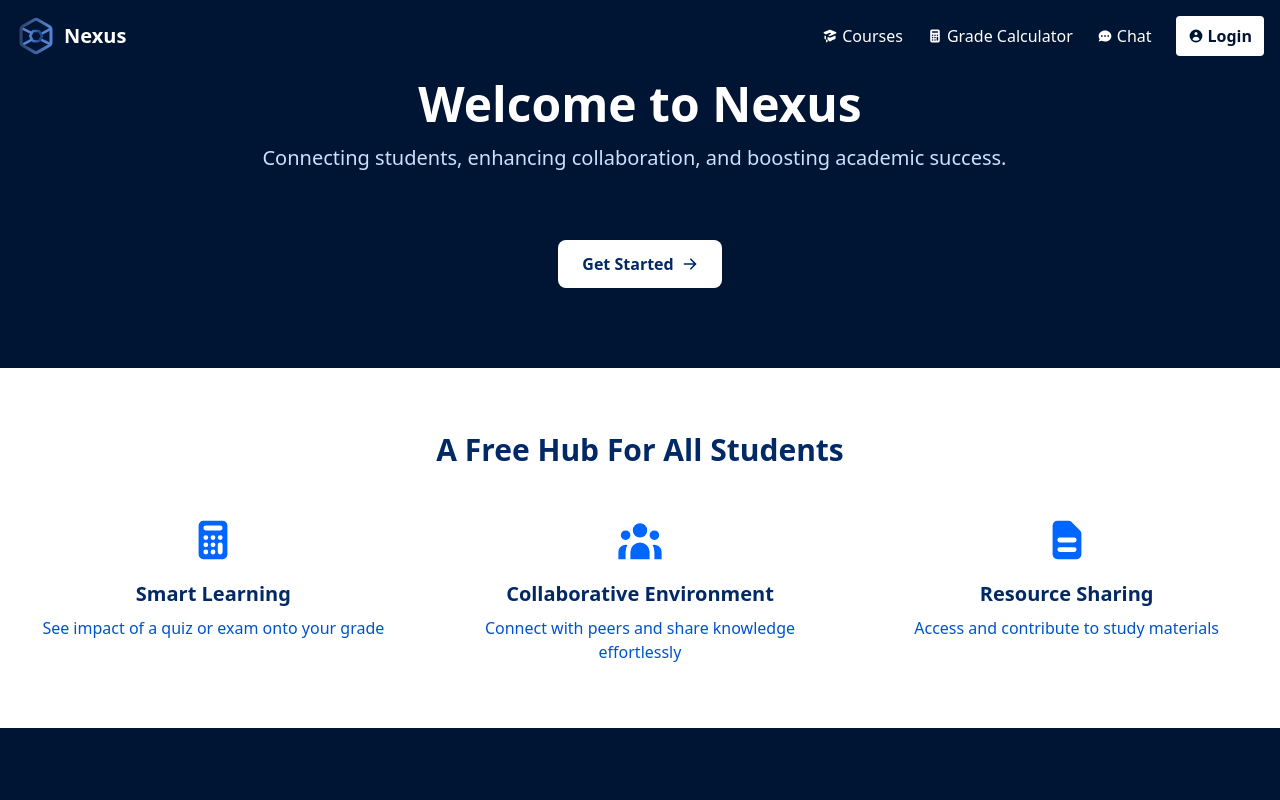
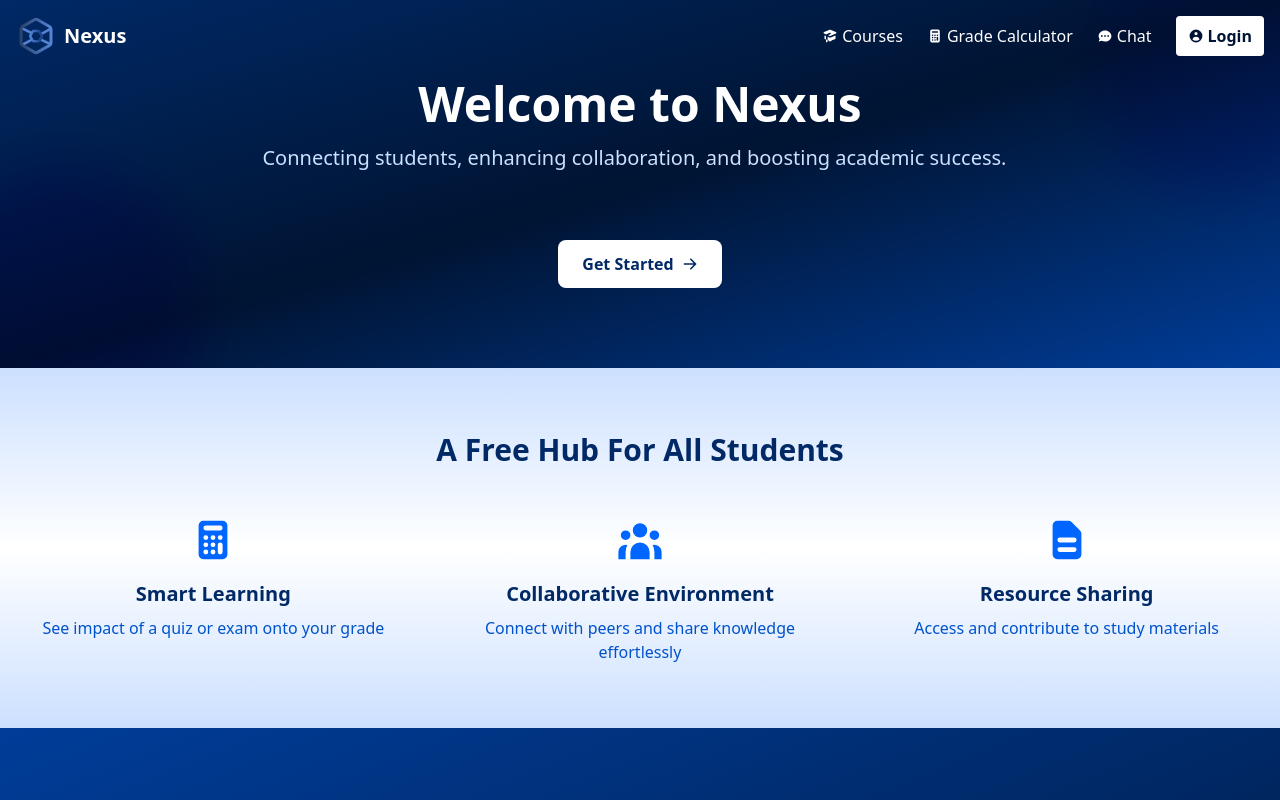
Before and after one commit to acm-projects/Nexus, a React (Vite) app in the folder nexus/: page / in a window 1280 px wide. Shown: the top 800 px of the page. Built offline with nearby package versions, Linux system fonts and the light colour scheme.

Commit message:
styling updates

```diff
--- a/nexus/package.json
+++ b/nexus/package.json
@@ -12,6 +12,7 @@
   "dependencies": {
     "@radix-ui/colors": "^3.0.0",
     "@radix-ui/react-navigation-menu": "^1.1.4",
+    "framer-motion": "^10.18.0",
     "react": "^18.3.1",
     "react-dom": "^18.3.1",
     "react-icons": "^4.12.0",
--- a/nexus/src/App.jsx
+++ b/nexus/src/App.jsx
@@ -7,6 +7,7 @@ import WhiteSection from './components/WhiteSection';
 import LoginPage from './pages/LoginPage';
 import RegisterPage from './pages/RegisterPage';
 import UploadDoc from './pages/UploadDoc';
+import Footer from './components/Footer';
 
 function App() {
   return (
@@ -20,8 +21,12 @@ function App() {
               <WhiteSection />
               <Features />
               {/* temp upload doc preview
+
+              <UploadDoc />
+              <Footer />
               */}
-              <UploadDoc />
+
+
             </main>
           } />
           <Route path="/login" element={<LoginPage />} />
--- /dev/null
+++ b/nexus/src/components/Footer.jsx
@@ -0,0 +1,18 @@
+import React from 'react';
+
+const Footer = () => {
+    return (
+        <footer className="footer">
+            <div className="footer-content">
+                <p>&copy; {new Date().getFullYear()} Nexus. All rights reserved.</p>
+                <ul className="footer-links">
+                    <li><a href="/about">About Us</a></li>
+                    <li><a href="/contact">Contact</a></li>
+                    <li><a href="/privacy">Privacy Policy</a></li>
+                </ul>
+            </div>
+        </footer>
+    );
+};
+
+export default Footer;
--- a/nexus/src/components/Navbar.jsx
+++ b/nexus/src/components/Navbar.jsx
@@ -26,7 +26,7 @@ const Navbar = () => {
     isScrolled ? 'bg-white bg-opacity-90 shadow-md' : 'bg-transparent'
   }`;
 
-  const linkClasses = `hover:text-nexus-blue-200 flex items-center ${
+  const linkClasses = `hover:text-nexus-blue-200 flex items-center relative group ${
     isScrolled ? 'text-nexus-blue-900 hover:text-nexus-blue-600' : 'text-white'
   }`;
 
@@ -36,27 +36,30 @@ const Navbar = () => {
 
   const loginButtonClasses = `font-bold py-2 px-3 rounded flex items-center ${
     isScrolled
-      ? 'bg-nexus-blue-700 text-white hover:bg-nexus-blue-800'
-      : 'bg-white text-nexus-blue-900 hover:bg-nexus-blue-100'
+      ? 'bg-nexus-blue-700 text-white hover:bg-nexus-blue-800 transition duration-300 transform hover:scale-110'
+      : 'bg-white text-nexus-blue-900 hover:bg-nexus-blue-100 transition duration-300 transform hover:scale-110'
   }`;
 
   return (
     <nav className={navbarClasses}>
       <div className="container mx-auto px-4">
         <div className="flex justify-between items-center py-4">
-          <Link to="/" className="flex items-center">
+          <Link to="/" className="flex items-center transition duration-300 transform hover:scale-110">
             <img src={Logo} alt="Nexus Logo" className="h-10 mr-2" />
             <span className={logoTextClasses}>Nexus</span>
           </Link>
           <div className="flex space-x-6 items-center">
             <Link to="/courses" className={linkClasses}>
               <HiAcademicCap className="mr-1" /> Courses
+              <span className="absolute bottom-0 left-0 w-full h-0.5 bg-current transform scale-x-0 transition-transform duration-300 origin-left group-hover:scale-x-100"></span>
             </Link>
             <Link to="/grade-calculator" className={linkClasses}>
               <HiCalculator className="mr-1" /> Grade Calculator
+              <span className="absolute bottom-0 left-0 w-full h-0.5 bg-current transform scale-x-0 transition-transform duration-300 origin-left group-hover:scale-x-100"></span>
             </Link>
             <Link to="/chat" className={linkClasses}>
               <HiChat className="mr-1" /> Chat
+              <span className="absolute bottom-0 left-0 w-full h-0.5 bg-current transform scale-x-0 transition-transform duration-300 origin-left group-hover:scale-x-100"></span>
             </Link>
             <Link to="/login" className={loginButtonClasses}>
               <HiUserCircle className="mr-1" /> Login
--- a/nexus/src/components/WhiteSection.jsx
+++ b/nexus/src/components/WhiteSection.jsx
@@ -1,5 +1,6 @@
 import React from 'react';
 import { HiLightBulb, HiUserGroup, HiDocumentText, HiCalculator } from 'react-icons/hi';
+import { motion } from 'framer-motion';
 
 const WhiteSection = () => {
   const features = [
@@ -9,16 +10,29 @@ const WhiteSection = () => {
   ];
 
   return (
-    <section className="bg-white py-16">
+    <section className="bg-gradient-to-b from-nexus-blue-100 via-white to-nexus-blue-100 py-16">
       <div className="container mx-auto px-4">
-        <h2 className="text-3xl font-bold text-center mb-12 text-nexus-blue-800">A Free Hub For All Students</h2>
+        <motion.h2
+          className="text-3xl font-bold text-center mb-12 text-nexus-blue-800"
+          initial={{ opacity: 0, y: -20 }}
+          animate={{ opacity: 1, y: 0 }}
+          transition={{ duration: 0.8 }}
+        >
+          A Free Hub For All Students
+        </motion.h2>
         <div className="grid grid-cols-1 md:grid-cols-3 gap-8">
           {features.map((feature, index) => (
-            <div key={index} className="text-center">
+            <motion.div
+              key={index}
+              className="text-center"
+              initial={{ opacity: 0, y: 20 }}
+              animate={{ opacity: 1, y: 0 }}
+              transition={{ duration: 0.5, delay: index * 0.1 }}
+            >
               <feature.icon className="text-5xl text-nexus-blue-500 mx-auto mb-4" />
               <h3 className="text-xl font-semibold mb-2 text-nexus-blue-800">{feature.title}</h3>
               <p className="text-nexus-blue-600">{feature.description}</p>
-            </div>
+            </motion.div>
           ))}
         </div>
       </div>
--- a/nexus/src/pages/Hero.jsx
+++ b/nexus/src/pages/Hero.jsx
@@ -2,14 +2,25 @@ import React from 'react';
 import { Link } from 'react-router-dom';
 import { HiArrowRight } from 'react-icons/hi';
 import { TypeAnimation } from 'react-type-animation';
+import { motion } from 'framer-motion';
 
 const Hero = () => {
   return (
-    <section className="py-20 text-center">
-      <h1 className="text-5xl font-bold mb-4 text-nexus-white">Welcome to Nexus</h1>
+    <section className="py-20 text-center relative overflow-hidden">
+      <div className="absolute inset-0 bg-gradient-to-br from-nexus-blue-800 via-nexus-blue-900 to-nexus-blue-700"></div>
+      <div className="relative z-10">
+        <motion.h1
+          className="text-5xl font-bold mb-4 text-nexus-white"
+          initial={{ opacity: 0, y: -20 }}
+          animate={{ opacity: 1, y: 0 }}
+          transition={{ duration: 0.8 }}
+        >
+          Welcome to Nexus
+        </motion.h1>
         <div className="text-xl mb-8 text-nexus-blue-100 h-16">
           <TypeAnimation
             sequence={[
+              '',
               'Connecting students,',
               1000,
               'Connecting students, enhancing collaboration,',
@@ -17,14 +28,45 @@ const Hero = () => {
               'Connecting students, enhancing collaboration, and boosting academic success.',
             ]}
             wrapper="p"
-          speed={50}
+            speed={80}
             cursor={true}
             repeat={0}
           />
         </div>
-      <Link to="/register" className="bg-white text-nexus-blue-800 hover:bg-nexus-blue-100 font-bold py-3 px-6 rounded-lg inline-flex items-center mx-auto transition duration-300">
+        <motion.div
+          initial={{ opacity: 0, y: 20 }}
+          animate={{ opacity: 1, y: 0 }}
+          transition={{ duration: 0.8, delay: 0.5 }}
+        >
+          <Link to="/register" className="bg-white text-nexus-blue-800 hover:bg-nexus-blue-100 font-bold py-3 px-6 rounded-lg inline-flex items-center mx-auto transition duration-300 transform hover:scale-110">
             Get Started <HiArrowRight className="ml-2" />
           </Link>
+        </motion.div>
+      </div>
+      <motion.div
+        className="absolute -bottom-16 -left-16 w-64 h-64 bg-nexus-blue-500 rounded-full mix-blend-multiply filter blur-xl opacity-70"
+        animate={{
+          scale: [1, 1.2, 1],
+          opacity: [0.7, 0.5, 0.7],
+        }}
+        transition={{
+          duration: 8,
+          repeat: Infinity,
+          repeatType: "reverse",
+        }}
+      ></motion.div>
+      <motion.div
+        className="absolute -top-16 -right-16 w-64 h-64 bg-nexus-blue-300 rounded-full mix-blend-multiply filter blur-xl opacity-70"
+        animate={{
+          scale: [1, 1.1, 1],
+          opacity: [0.7, 0.6, 0.7],
+        }}
+        transition={{
+          duration: 7,
+          repeat: Infinity,
+          repeatType: "reverse",
+        }}
+      ></motion.div>
     </section>
   );
 };
--- a/nexus/src/pages/LoginPage.jsx
+++ b/nexus/src/pages/LoginPage.jsx
@@ -14,7 +14,7 @@ const LoginPage = () => {
   };
 
   return (
-    <div className="min-h-screen bg-nexus-blue-900 flex items-center justify-center">
+    <div className="min-h-screen bg-gradient-to-br from-nexus-blue-800 via-nexus-blue-900 to-nexus-blue-700 flex items-center justify-center">
       <div className="bg-white p-8 rounded-lg shadow-md w-96">
         <h2 className="text-2xl font-bold mb-6 text-nexus-blue-800">Login to Nexus</h2>
         <form onSubmit={handleSubmit}>
--- a/nexus/src/pages/RegisterPage.jsx
+++ b/nexus/src/pages/RegisterPage.jsx
@@ -63,7 +63,7 @@ const RegisterPage = () => {
   };
 
   return (
-    <div className="min-h-screen bg-nexus-blue-900 flex items-center justify-center py-12 px-4 sm:px-6 lg:px-8">
+    <div className="min-h-screen bg-gradient-to-br from-nexus-blue-800 via-nexus-blue-900 to-nexus-blue-700 flex items-center justify-center py-12 px-4 sm:px-6 lg:px-8">
       <div className="bg-white p-8 rounded-lg shadow-md w-full max-w-md">
         <h2 className="text-2xl font-bold mb-6 text-nexus-blue-800">Create Nexus Account</h2>
         <form onSubmit={handleSubmit}>
--- a/nexus/src/pages/UploadDoc.jsx
+++ b/nexus/src/pages/UploadDoc.jsx
@@ -64,7 +64,7 @@ const UploadDoc = () => {
     };
 
     return (
-        <div className="min-h-screen bg-nexus-blue-900 flex items-center justify-center py-12 px-4 sm:px-6 lg:px-8">
+        <div className="min-h-screen inset-0 bg-gradient-to-br from-nexus-blue-800 via-nexus-blue-900 to-nexus-blue-700 flex items-center justify-center py-12 px-4 sm:px-6 lg:px-8">
             <div className="max-w-md w-full space-y-8 bg-white p-10 rounded-xl shadow-md">
                 <div>
                     <HiDocumentText className="mx-auto h-12 w-12 text-nexus-blue-600" />
```
Also changed, not shown: nexus/src/components/Features.jsx (+13 -3 lines), 2 other files (tests, documents, lock files or other folders). Lines whose indentation alone changed are shown as unchanged.
